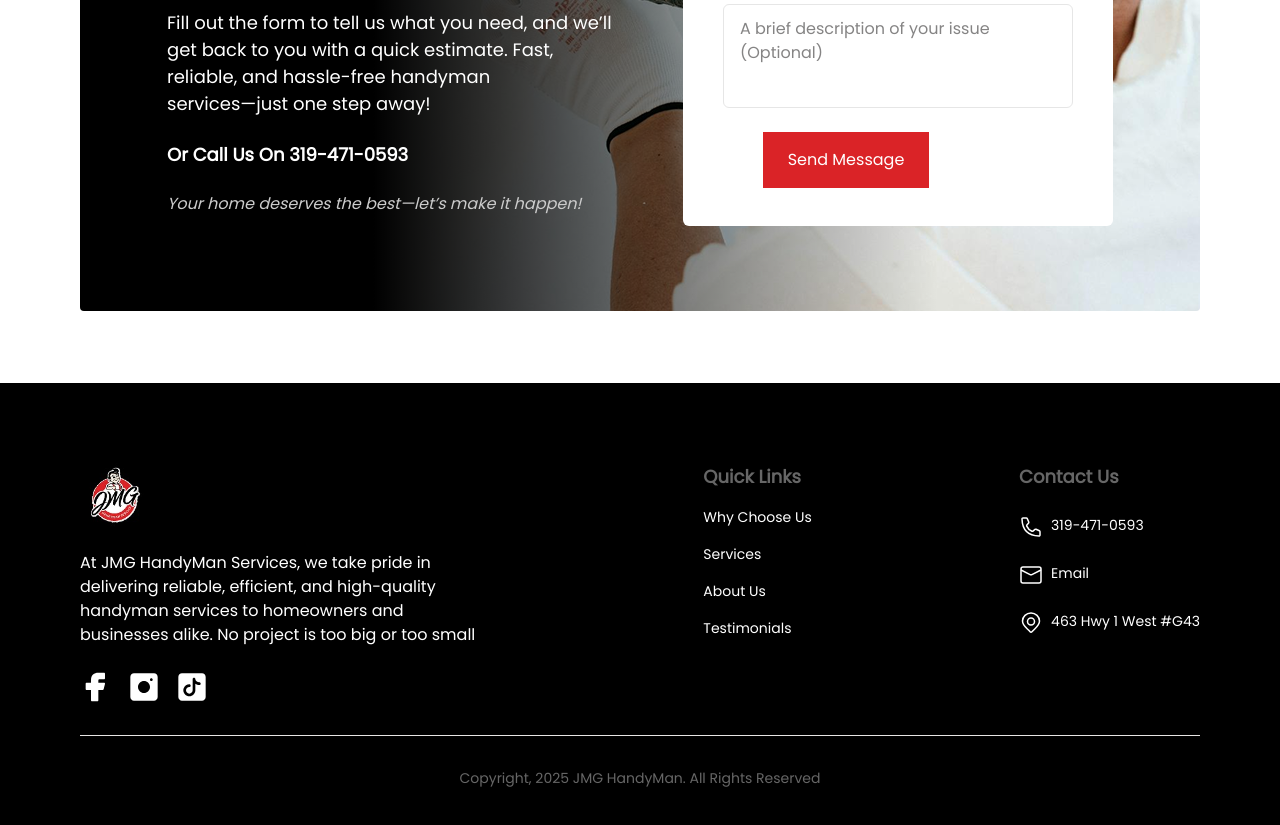
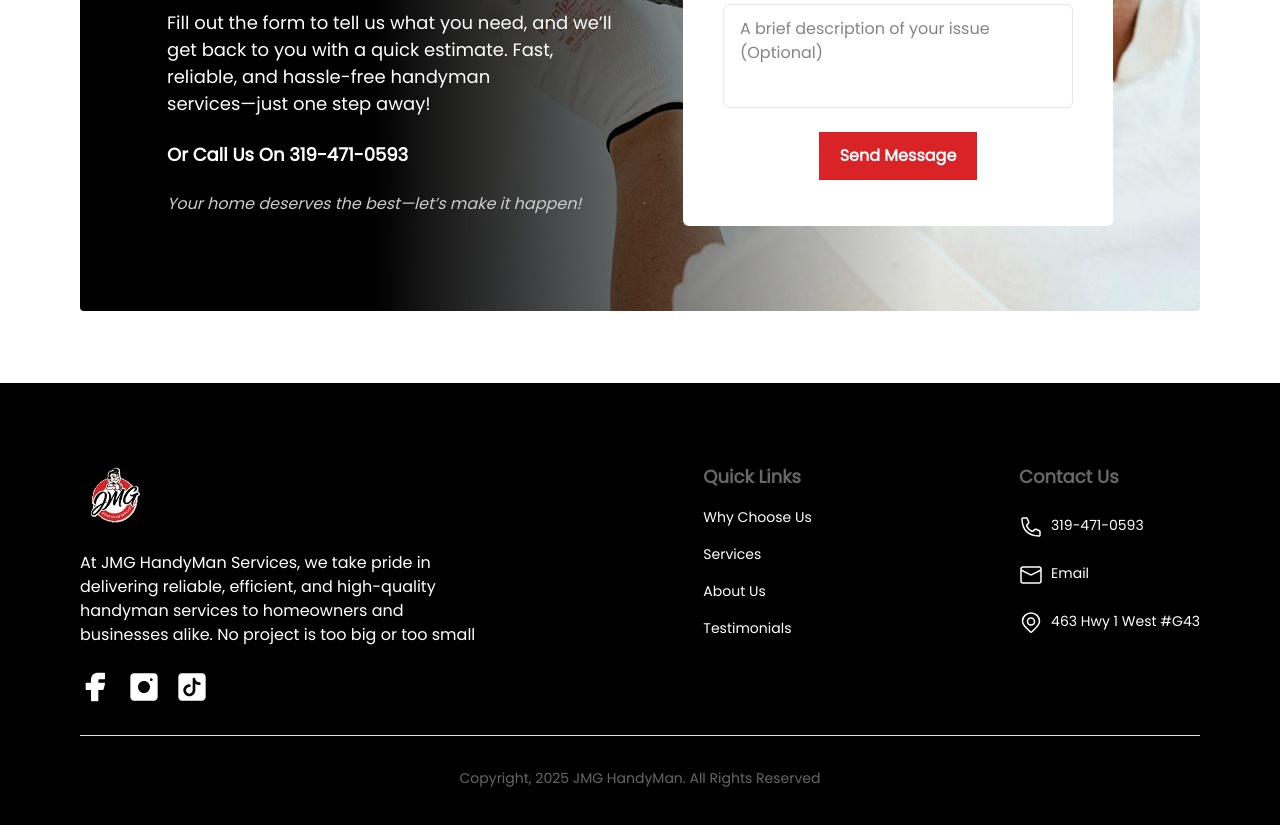
Before and after one commit to akinwale01/JMG-Handy-Man, a Next.js app: page / in a window 1280 px wide. Shown: the part 6680-7505 px from the top of the page. Built offline with nearby package versions, Linux system fonts and the light colour scheme.

Commit message:
Update Form.tsx

```diff
--- a/src/app/components/Form.tsx
+++ b/src/app/components/Form.tsx
@@ -95,11 +95,12 @@ const handleChange = (e: React.ChangeEvent<HTMLInputElement | HTMLSelectElement
         className="flex h-[104px] py-3 px-4 items-start gap-2.5 self-stretch rounded-sm border border-[#E6E6E6] resize-none"
       />
 
-        <div className="lg:px-10">
-      <button type="submit" className="flex py-4 px-6 justify-center items-center gap-2.5 self-stretch bg-[#DA2327] text-white text-base font-medium lg:w-[166px] lg:gap-2.5 w-full">
+      <button
+        type="submit"
+        className="flex py-3 px-4 items-center justify-center self-stretch bg-[#DA2327] text-white font-semibold cursor-pointer hover:bg-blue-600 lg:mx-24"
+      >
         Send Message
       </button>
-      </div>
     </form>
 
 
```
